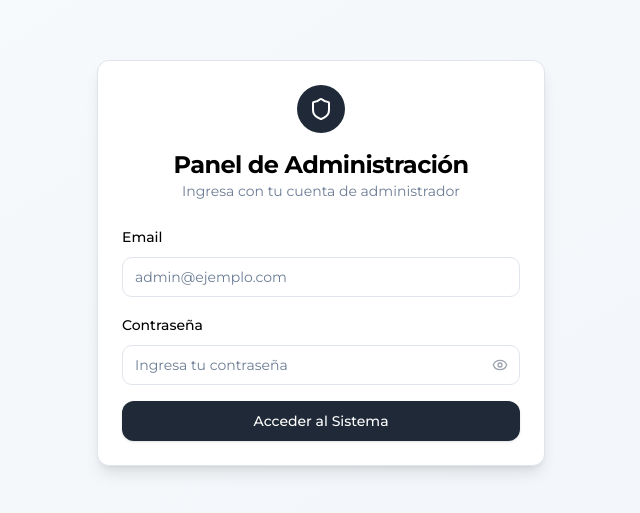
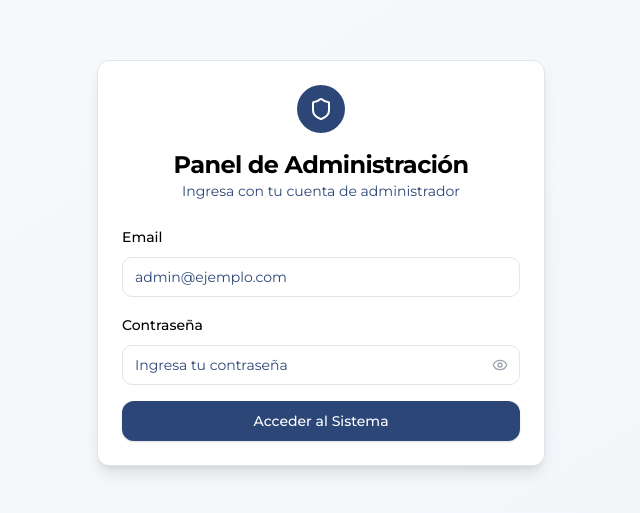
Before and after one commit to mdelatorrep/tuconsultorlegal-co, a React (Vite) app: page /admin in a window 1280 px wide. Shown: the part 137-650 px from the top of the page, without its empty margins (319-959 px from the left). Built offline with nearby package versions, Linux system fonts and the light colour scheme.

Commit message:
Apply new color palette

```diff
--- a/src/components/ui/button.tsx
+++ b/src/components/ui/button.tsx
@@ -19,7 +19,8 @@ const buttonVariants = cva(
         ghost: "hover:bg-accent hover:text-accent-foreground",
         link: "text-primary underline-offset-4 hover:underline",
         hero: "hero-solid text-primary-foreground hover:shadow-hero transform hover:scale-105 font-bold shadow-card",
-        success: "bg-success text-success-foreground hover:bg-success-dark transform hover:scale-105 font-bold shadow-soft",
+        success: "bg-success text-success-foreground hover:bg-primary/90 font-bold shadow-soft",
+        accent: "bg-secondary text-secondary-foreground hover:bg-secondary-dark font-bold shadow-soft",
       },
       size: {
         default: "h-10 px-4 py-2",
--- a/src/index.css
+++ b/src/index.css
@@ -19,29 +19,28 @@ All colors MUST be HSL.
     --popover: 0 0% 100%;
     --popover-foreground: 0 0% 0%;
 
-    /* Primary Colors - Refined Professional Palette */
-    --primary: 215 28% 17%; /* deep professional navy */
-    --primary-light: 215 20% 25%; /* subtle lighter variant */
+    /* Primary Colors - Brand Palette */
+    --primary: 219 46% 32%; /* #2B4078 - Color Principal */
+    --primary-light: 219 40% 40%; /* lighter variant of primary */
     --primary-foreground: 0 0% 100%;
 
-    /* Action/CTA Colors - Professional Success */
-    --success: 158 36% 37%; /* muted professional green */
-    --success-dark: 158 40% 30%; /* darker variant for depth */
+    /* Secondary/Accent Colors */
+    --secondary: 45 93% 47%; /* #E7B008 - Color Secundario */
+    --secondary-dark: 45 93% 40%; /* darker variant for hover */
+    --secondary-foreground: 0 0% 0%;
+
+    /* Warning/Success Colors */
+    --warning: 45 93% 47%; /* using secondary color for consistency */
+    --warning-foreground: 0 0% 0%;
+    --success: 219 46% 32%; /* using primary for success states */
     --success-foreground: 0 0% 100%;
 
-    /* Warning/Accent - Refined Orange */
-    --warning: 28 76% 67%; /* softer professional orange */
-    --warning-foreground: 0 0% 100%;
+    /* Neutral Colors */
+    --muted: 0 0% 95%; /* #F3F3F3 - Complementario 1 */
+    --muted-foreground: 219 46% 32%; /* primary color for muted text */
 
-    /* Secondary Colors - Consistent Hierarchy */
-    --secondary: 210 20% 96%; /* subtle light background */
-    --secondary-foreground: 215 20% 15%;
-
-    --muted: 210 20% 96%; /* consistent light background */
-    --muted-foreground: 215 16% 50%; /* balanced medium text */
-
-    --accent: 210 20% 94%; /* slightly darker for emphasis */
-    --accent-foreground: 215 20% 15%;
+    --accent: 0 0% 95%; /* #F3F3F3 for accent backgrounds */
+    --accent-foreground: 219 46% 32%;
 
     --destructive: 0 84% 60%; /* clear error red */
     --destructive-foreground: 0 0% 100%;
@@ -52,20 +51,20 @@ All colors MUST be HSL.
 
     --radius: 0.75rem;
 
-    /* Brand Theme - Clean Flat Colors */
-    --brand-blue: 215 28% 17%; /* consistent with primary */
-    --brand-blue-light: 215 20% 25%; /* consistent lighter variant */
-    --brand-orange: 28 76% 67%; /* consistent with warning */
-    --brand-orange-dark: 28 80% 55%; /* darker variant */
-    --brand-gray-light: 210 16% 96%; /* subtle light background */
-    --brand-text-light: 210 18% 94%; /* clean light text */
+    /* Brand Theme - Exact Brand Colors */
+    --brand-blue: 219 46% 32%; /* #2B4078 - Color Principal */
+    --brand-blue-light: 219 40% 40%; /* lighter variant */
+    --brand-yellow: 45 93% 47%; /* #E7B008 - Color Secundario */
+    --brand-yellow-dark: 45 93% 40%; /* darker variant */
+    --brand-gray-light: 0 0% 95%; /* #F3F3F3 - Complementario 1 */
+    --brand-white: 0 0% 100%; /* #ffffff - Complementario 2 */
 
-    /* Solid Professional Backgrounds - No Gradients */
-    --solid-hero: hsl(var(--primary));
-    --solid-card: hsl(var(--card));
-    --solid-success: hsl(var(--success));
-    --solid-accent: hsl(var(--brand-orange));
-    --solid-muted: hsl(var(--muted));
+    /* Solid Professional Backgrounds - Brand Colors */
+    --solid-hero: hsl(var(--brand-blue));
+    --solid-card: hsl(var(--brand-white));
+    --solid-accent: hsl(var(--brand-yellow));
+    --solid-secondary: hsl(var(--brand-yellow));
+    --solid-muted: hsl(var(--brand-gray-light));
 
     /* Shadows - Subtle & Professional */
     --shadow-soft: 0 1px 3px 0 hsl(0 0% 0% / 0.1), 0 1px 2px -1px hsl(0 0% 0% / 0.1);
```
